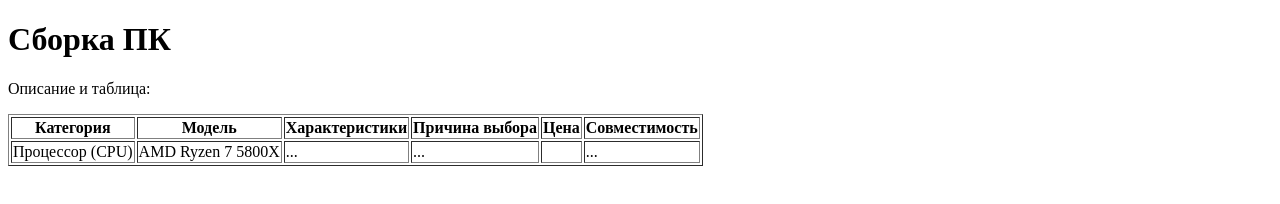
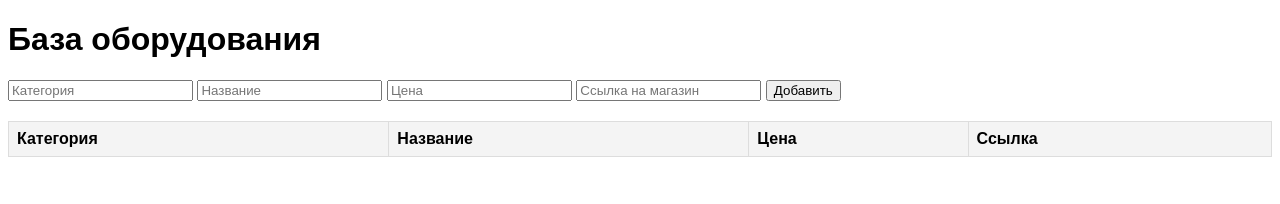
Before and after one commit to RafaelSadekov/pc-build-site, a plain HTML site: page index.html in a window 1280 px wide. Drawn offline with Linux system fonts and the light colour scheme.

Commit message:
Update index.html

```diff
--- a/index.html
+++ b/index.html
@@ -1,30 +1,76 @@
 <!DOCTYPE html>
 <html lang="ru">
 <head>
-  <meta charset="UTF-8">
-  <title>Моя сборка ПК</title>
+    <meta charset="UTF-8">
+    <meta name="viewport" content="width=device-width, initial-scale=1.0">
+    <title>База оборудования</title>
+    <style>
+        body { font-family: Arial, sans-serif; }
+        table { width: 100%; border-collapse: collapse; margin-top: 20px; }
+        th, td { border: 1px solid #ddd; padding: 8px; text-align: left; }
+        th { background-color: #f4f4f4; cursor: pointer; }
+    </style>
 </head>
 <body>
-  <h1>Сборка ПК</h1>
-  <p>Описание и таблица:</p>
-  <table border="1">
-    <tr>
-      <th>Категория</th>
-      <th>Модель</th>
-      <th>Характеристики</th>
-      <th>Причина выбора</th>
-      <th>Цена</th>
-      <th>Совместимость</th>
-    </tr>
-    <tr>
-      <td>Процессор (CPU)</td>
-      <td>AMD Ryzen 7 5800X</td>
-      <td>...</td>
-      <td>...</td>
-      <td></td>
-      <td>...</td>
-    </tr>
-    <!-- добавляйте остальные строки -->
-  </table>
+    <h1>База оборудования</h1>
+
+    <form id="addForm">
+        <input type="text" id="category" placeholder="Категория" required>
+        <input type="text" id="name" placeholder="Название" required>
+        <input type="number" id="price" placeholder="Цена" required>
+        <input type="url" id="link" placeholder="Ссылка на магазин" required>
+        <button type="submit">Добавить</button>
+    </form>
+
+    <table id="hardwareTable">
+        <thead>
+            <tr>
+                <th onclick="sortTable(0)">Категория</th>
+                <th onclick="sortTable(1)">Название</th>
+                <th onclick="sortTable(2)">Цена</th>
+                <th>Ссылка</th>
+            </tr>
+        </thead>
+        <tbody></tbody>
+    </table>
+
+    <script>
+        let hardwareList = [];
+
+        document.getElementById('addForm').addEventListener('submit', function(event) {
+            event.preventDefault();
+            const category = document.getElementById('category').value;
+            const name = document.getElementById('name').value;
+            const price = document.getElementById('price').value;
+            const link = document.getElementById('link').value;
+
+            hardwareList.push({ category, name, price, link });
+            updateTable();
+            this.reset();
+        });
+
+        function updateTable() {
+            const tbody = document.querySelector('#hardwareTable tbody');
+            tbody.innerHTML = '';
+            hardwareList.forEach(item => {
+                const row = `<tr>
+                    <td>${item.category}</td>
+                    <td>${item.name}</td>
+                    <td>${item.price} руб.</td>
+                    <td><a href="${item.link}" target="_blank">Купить</a></td>
+                </tr>`;
+                tbody.innerHTML += row;
+            });
+        }
+
+        function sortTable(columnIndex) {
+            hardwareList.sort((a, b) => {
+                let valA = Object.values(a)[columnIndex].toString().toLowerCase();
+                let valB = Object.values(b)[columnIndex].toString().toLowerCase();
+                return valA.localeCompare(valB, 'ru', { numeric: true });
+            });
+            updateTable();
+        }
+    </script>
 </body>
 </html>
```
